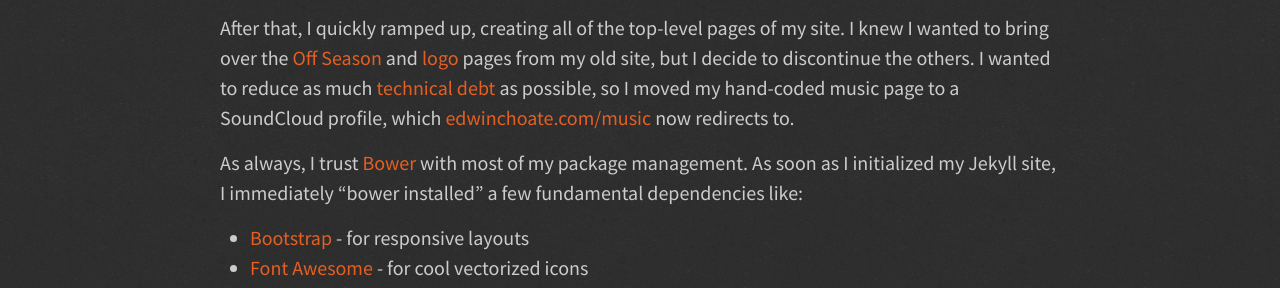
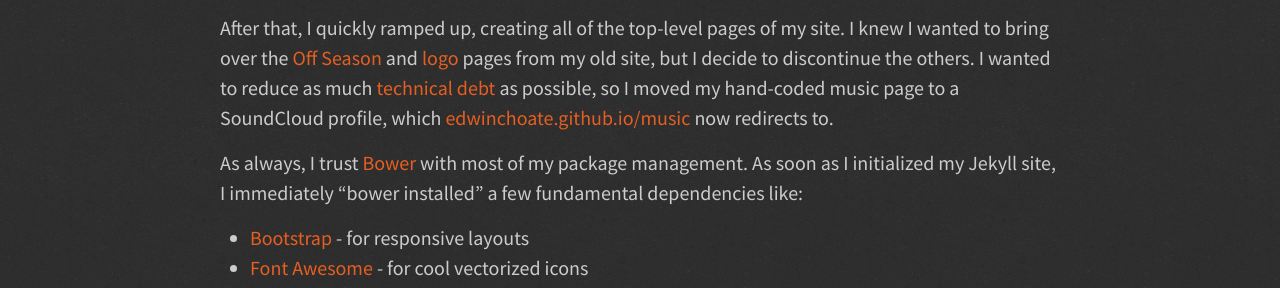
Before and after one commit to edwinchoate/edwinchoate.github.io, a Jekyll site: the page built from _posts/2016-02-02-welcome.md, in a window 1280 px wide. Shown: the part 1209-1497 px from the top of the page. Built offline with Jekyll 4.4.1, drawn with Linux system fonts in a browser that asks for light colours.

Commit message:
changes baseurl to edwinchoate.github.io

```diff
--- a/CNAME
+++ /dev/null
@@ -1 +0,0 @@
-www.edwinchoate.com
--- a/_config.yml
+++ b/_config.yml
@@ -6,13 +6,13 @@
 # 'jekyll serve'. If you change this file, please restart the server process.
 
 # Site settings
-title: edwinchoate.com
+title: edwinchoate.github.io
 email: edwin.choate@gatech.edu
 description: > # this means to ignore newlines until "baseurl:"
   Edwin Choate's personal website. Edwin is a current Georgia Tech student
   from Atlanta, GA studying computer science and design.
 baseurl: "" # the subpath of your site, e.g. /blog
-url: "http://edwinchoate.com" # the base hostname & protocol for your site
+url: "http://edwinchoate.github.io" # the base hostname & protocol for your site
 
 # Social media usernames
 twitter_username: edwinchoate
--- a/_posts/2016-02-02-welcome.md
+++ b/_posts/2016-02-02-welcome.md
@@ -30,7 +30,7 @@
 
 I started site building by reconstructing the default Jekyll navbar. I essentially scrapped it and built my own in its place. I built my new navbar almost entirely using [Sass](http://sass-lang.com/), using the navbar from [creative.mailchimp.com](http://creative.mailchimp.com/) as my guide (it's one of my favorite navbars).
 
-After that, I quickly ramped up, creating all of the top-level pages of my site. I knew I wanted to bring over the [Off Season](http://www.edwinchoate.com/offseason/) and [logo](http://www.edwinchoate.com/logos/) pages from my old site, but I decide to discontinue the others. I wanted to reduce as much [technical debt](https://en.wikipedia.org/wiki/Technical_debt) as possible, so I moved my hand-coded music page to a SoundCloud profile, which [edwinchoate.com/music](http://edwinchoate.com/music/) now redirects to.
+After that, I quickly ramped up, creating all of the top-level pages of my site. I knew I wanted to bring over the [Off Season](http://www.edwinchoate.github.io/offseason/) and [logo](http://www.edwinchoate.github.io/logos/) pages from my old site, but I decide to discontinue the others. I wanted to reduce as much [technical debt](https://en.wikipedia.org/wiki/Technical_debt) as possible, so I moved my hand-coded music page to a SoundCloud profile, which [edwinchoate.github.io/music](http://edwinchoate.github.io/music/) now redirects to.
 
 As always, I trust [Bower](http://bower.io/) with most of my package management. As soon as I initialized my Jekyll site, I immediately "bower installed" a few fundamental dependencies like:
 
@@ -40,7 +40,7 @@
 
 The last piece of the puzzle was to find a better syntax highlighting tool. I say _better_ because Jekyll does provide one, but I don't think that it's that good. After a surprisingly small amount of research, I found my answer: [prismjs](http://prismjs.com/). I'm using the "Okaidia" theme, which looks a lot like [Sublime Text's](https://www.sublimetext.com/) default highlighting theme. I was quite pleased with this find.
 
-I'm looking forward to using this blog to share cool tools, ideas, and experiences. Feel free to [subscribe via RSS!](http://www.edwinchoate.com/feed.xml)
+I'm looking forward to using this blog to share cool tools, ideas, and experiences. Feel free to [subscribe via RSS!](http://www.edwinchoate.github.io/feed.xml)
 
 Till next time,
 
```
